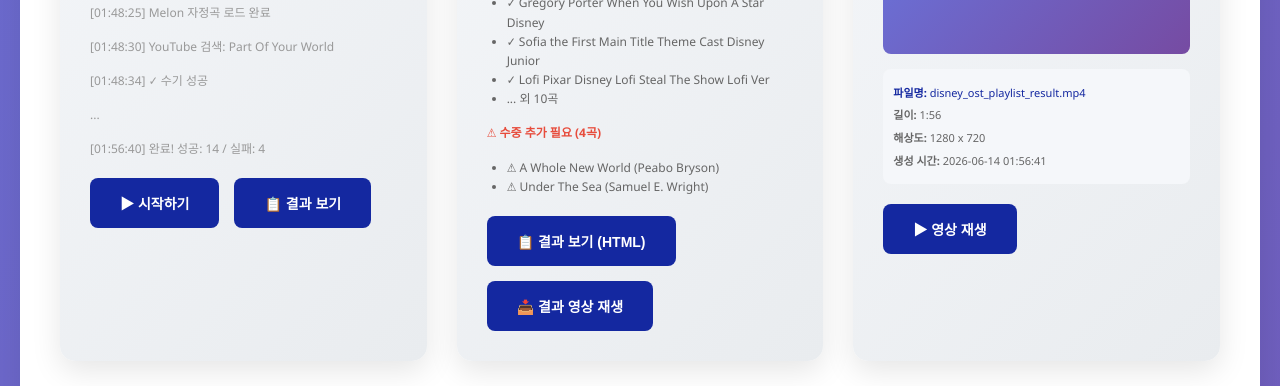
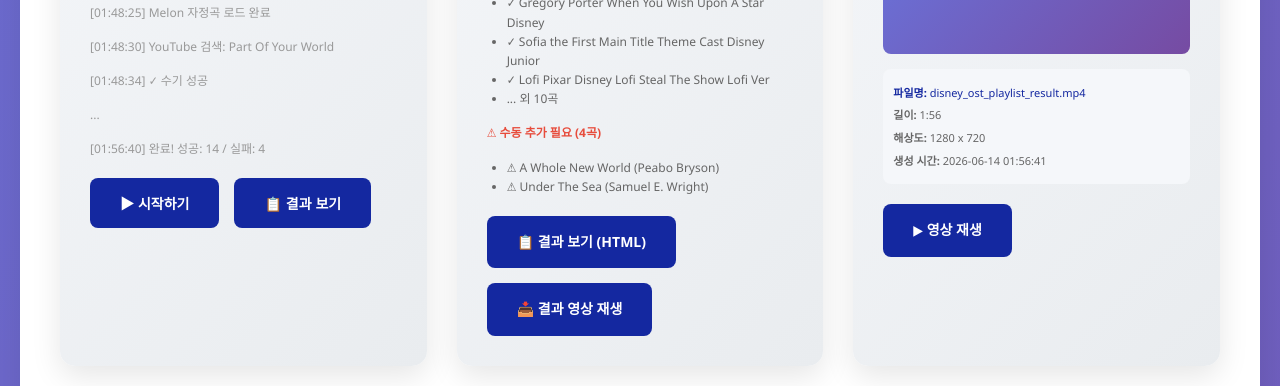
Before and after one commit to testhuh/project_study, a plain HTML site: page index.html in a window 1280 px wide. Shown: the part 2840-3226 px from the top of the page. Drawn offline with Linux system fonts and the light colour scheme.

Commit message:
Fix typo and button links

```diff
--- a/index.html
+++ b/index.html
@@ -743,14 +743,14 @@
                             <li>✓ Lofi Pixar Disney Lofi Steal The Show Lofi Ver</li>
                             <li>... 외 10곡</li>
                         </ul>
-                        <p style="font-size: 12px; margin-top: 15px; color: var(--danger);"><strong>⚠ 수중 추가 필요 (4곡)</strong></p>
+                        <p style="font-size: 12px; margin-top: 15px; color: var(--danger);"><strong>⚠ 수동 추가 필요 (4곡)</strong></p>
                         <ul style="font-size: 12px; color: #666; margin-left: 20px;">
                             <li>⚠ A Whole New World (Peabo Bryson)</li>
                             <li>⚠ Under The Sea (Samuel E. Wright)</li>
                         </ul>
                         <div class="button-group">
-                            <button class="button">📋 결과 보기 (HTML)</button>
-                            <button class="button">📥 결과 영상 재생</button>
+                            <a href="result_20260614_144629.html" class="button" target="_blank">📋 결과 보기 (HTML)</a>
+                            <a href="#result-video" class="button" onclick="document.getElementById('result-video').scrollIntoView({behavior:'smooth'}); document.getElementById('result-video').play();">📥 결과 영상 재생</a>
                         </div>
                     </div>
                 </div>
@@ -774,7 +774,7 @@
                             <p style="font-size: 11px; color: #666; margin: 5px 0;"><strong>생성 시간:</strong> 2026-06-14 01:56:41</p>
                         </div>
                         <div class="button-group">
-                            <button class="button">▶ 영상 재생</button>
+                            <a href="#result-video" class="button" onclick="document.getElementById('result-video').scrollIntoView({behavior:'smooth'}); document.getElementById('result-video').play();">▶ 영상 재생</a>
                         </div>
                     </div>
                 </div>
@@ -786,7 +786,7 @@
                 전체 자동화 프로세스의 실행 과정을 확인할 수 있는 영상입니다.
             </p>
             <div class="video-container">
-                <video controls poster="https://via.placeholder.com/1280x720?text=Disney+OST+Playlist+Crawler">
+                <video id="result-video" controls poster="https://via.placeholder.com/1280x720?text=Disney+OST+Playlist+Crawler">
                     <source src="https://github.com/testhuh/project/raw/main/disney_playlist_demo_web_720p.mp4" type="video/mp4">
                     브라우저가 영상 재생을 지원하지 않습니다.
                 </video>
```
